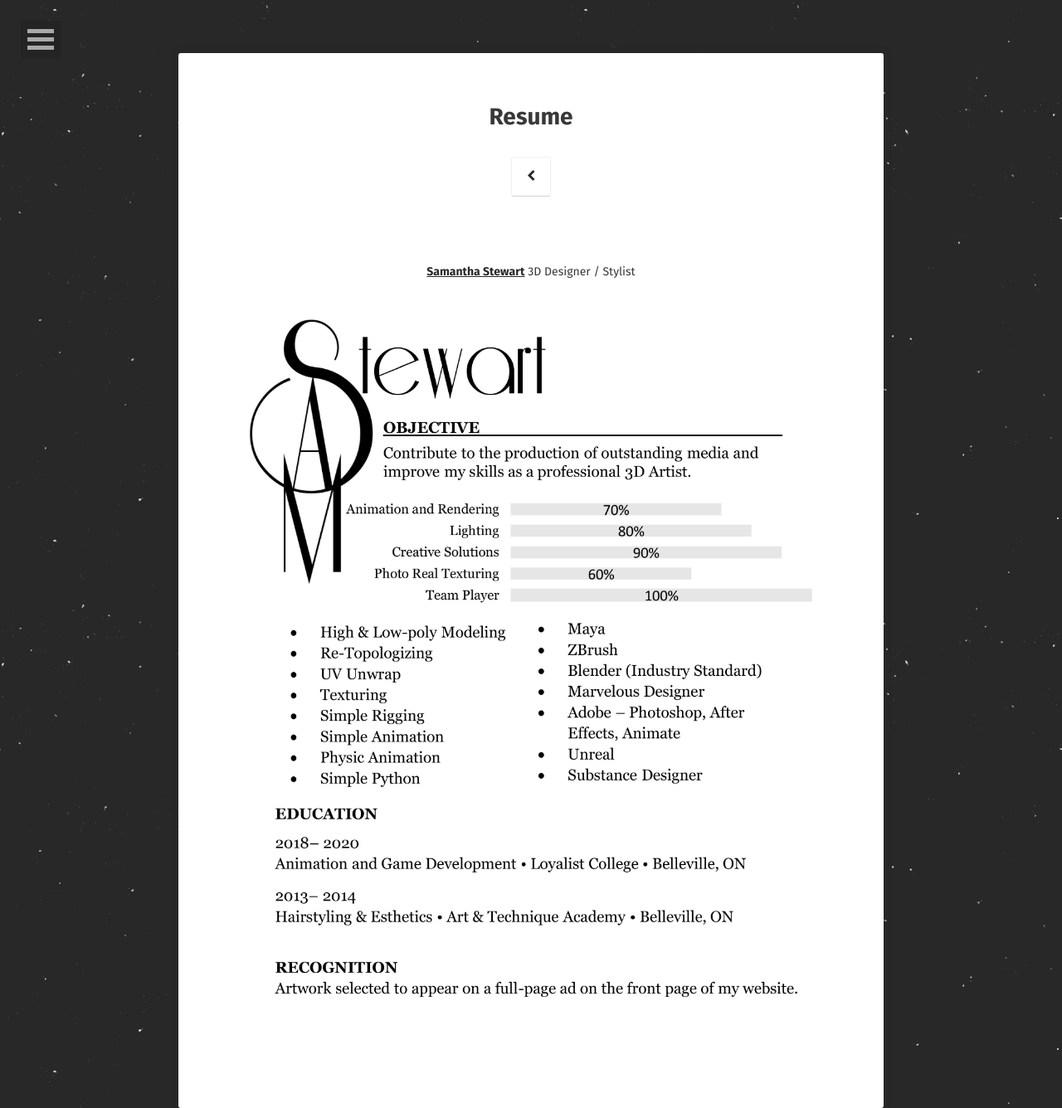
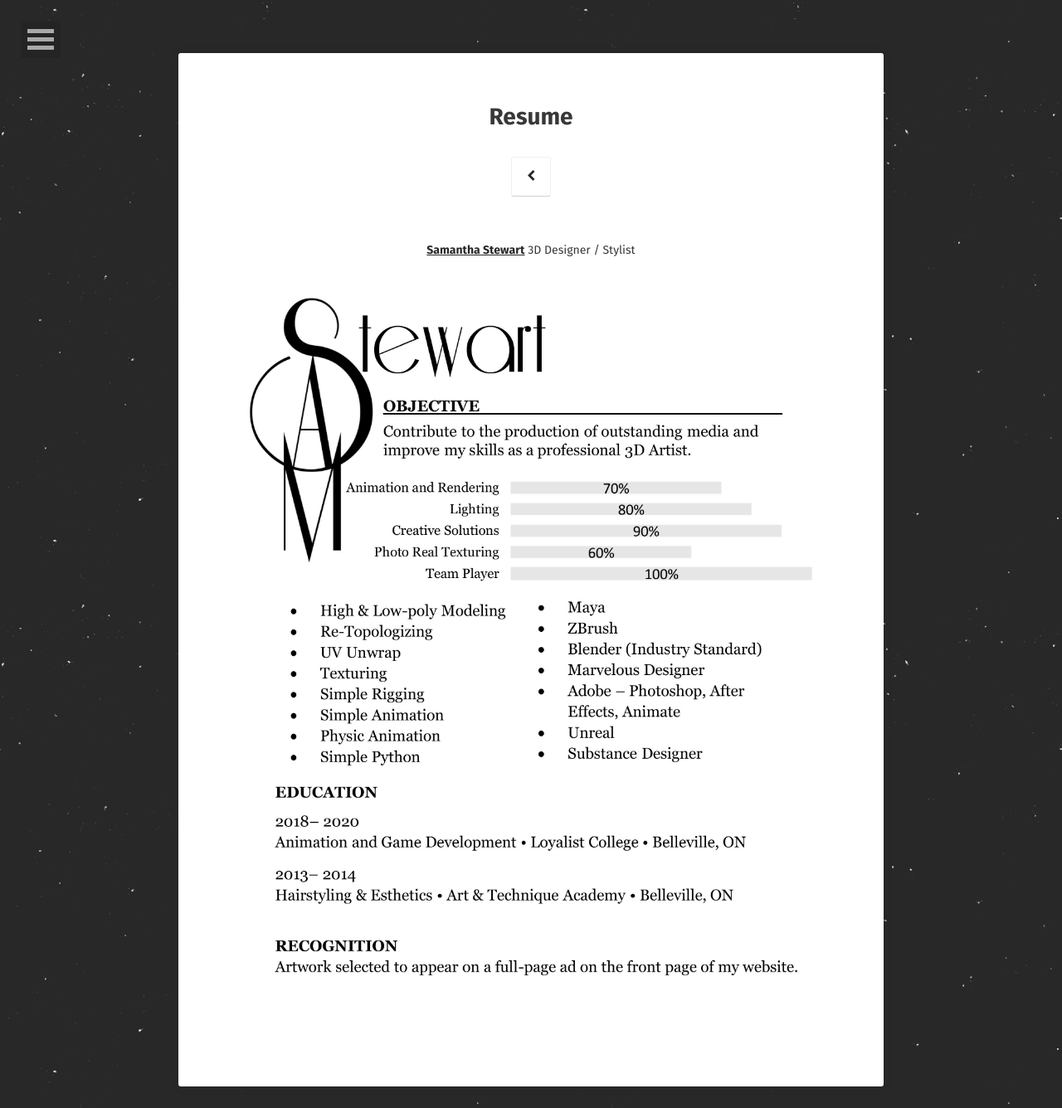
Before and after one commit to sammie-anie/portfolio, a Jekyll site: the page built from about/index.md, in a window 1280 px wide. Shown: the whole page at 83% size. Built offline with Jekyll 4.4.1, drawn with Linux system fonts in a browser that asks for light colours; some web fonts are replaced; after the commit the page ends 1310 px from its top, so only the background shows below that.

```diff
--- a/about/index.md
+++ b/about/index.md
@@ -6,7 +6,8 @@ date: 2016-03-21
 comments: false
 ---
 
-<center><a href="https://www.linkedin.com/in/samanthaastewart/"><br><b>Samantha Stewart</b></a> 3D Designer / Stylist</center>
+<center><a href="https://www.linkedin.com/in/samanthaastewart/">
+<b>Samantha Stewart</b></a> 3D Designer / Stylist</center>
 
 
 
```
